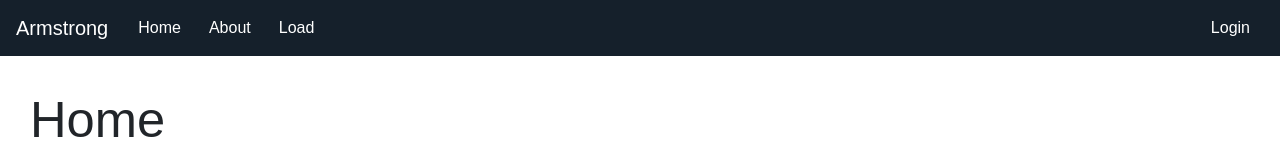
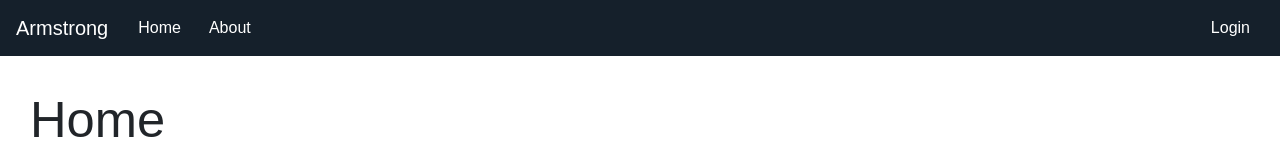
Before and after one commit to mgsium/arms_frontend, a React app: page / in a window 1280 px wide. Shown: the top 160 px of the page. Built offline with nearby package versions, Linux system fonts and the light colour scheme; what webfontloader would draw is missing.

Commit message:
Removed /load endpoint

```diff
--- a/src/App.tsx
+++ b/src/App.tsx
@@ -22,7 +22,6 @@ export default class App extends React.Component<Props, State> {
                     {/* Paths */}
                     <Route path="/"     component={ Home } exact/>
                     <Route path="/about"     component={ About } exact/>
-                    <Route path="/load"     component={ LoadingPage } exact/>
                 </Switch>
             </BrowserRouter>
         )
--- a/src/components/Pages/Template/TemplateNavbar/TemplateNavbar.tsx
+++ b/src/components/Pages/Template/TemplateNavbar/TemplateNavbar.tsx
@@ -28,9 +28,6 @@ export default class TemplateNavbar extends React.Component<Props, State> {
                 <Link to="/about">
                     <NavBtn>About</NavBtn>
                 </Link>
-                <Link to="/load">
-                    <NavBtn>Load</NavBtn>
-                </Link>
 
                 <Link className="ml-auto" to="/login">
                     <NavBtn>Login</NavBtn>
```
